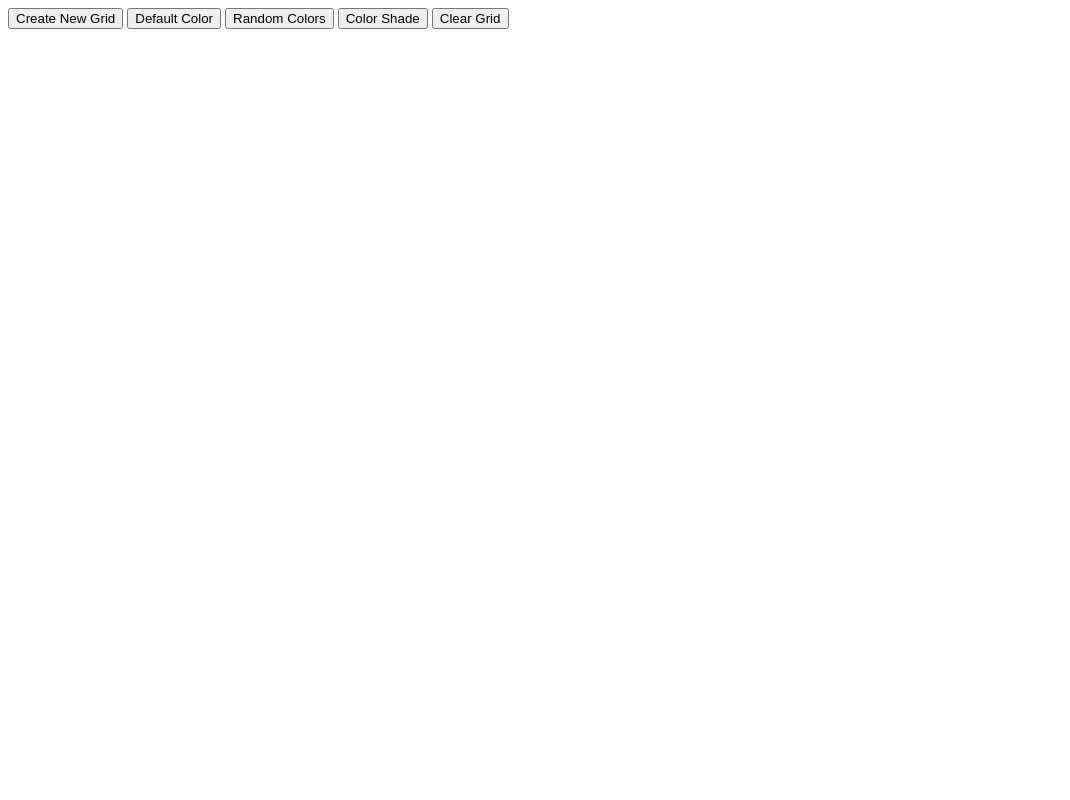
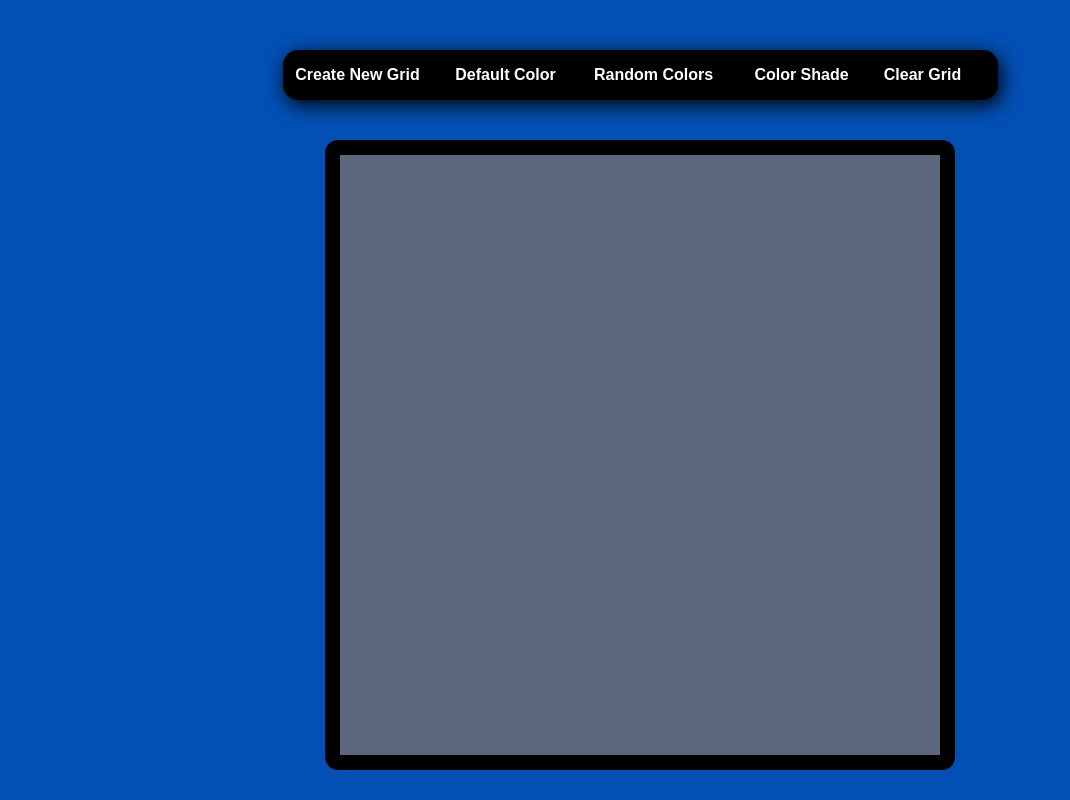
Before and after one commit to leinierperez/etch-a-sketch, a plain HTML site: page index.html in a window 1280 px wide. Shown: the whole page, without its empty margins (0-1070 px from the left). Drawn offline with Linux system fonts and the light colour scheme; the site is published under a folder, as on GitHub Pages, so addresses that start at the root find nothing.

Commit message:
Change file src to work on github pages

```diff
--- a/index.html
+++ b/index.html
@@ -4,7 +4,7 @@
   <meta charset="UTF-8">
   <meta name="viewport" content="width=device-width, initial-scale=1.0">
   <title>Etch a Sketch</title>
-  <link rel="stylesheet" href="/styles/main.css">
+  <link rel="stylesheet" href="styles/main.css">
 </head>
 <body>
 
@@ -25,6 +25,6 @@
 
   </main>
 
-  <script src="/scripts/app.js"></script>
+  <script src="scripts/app.js"></script>
 </body>
 </html>
```
